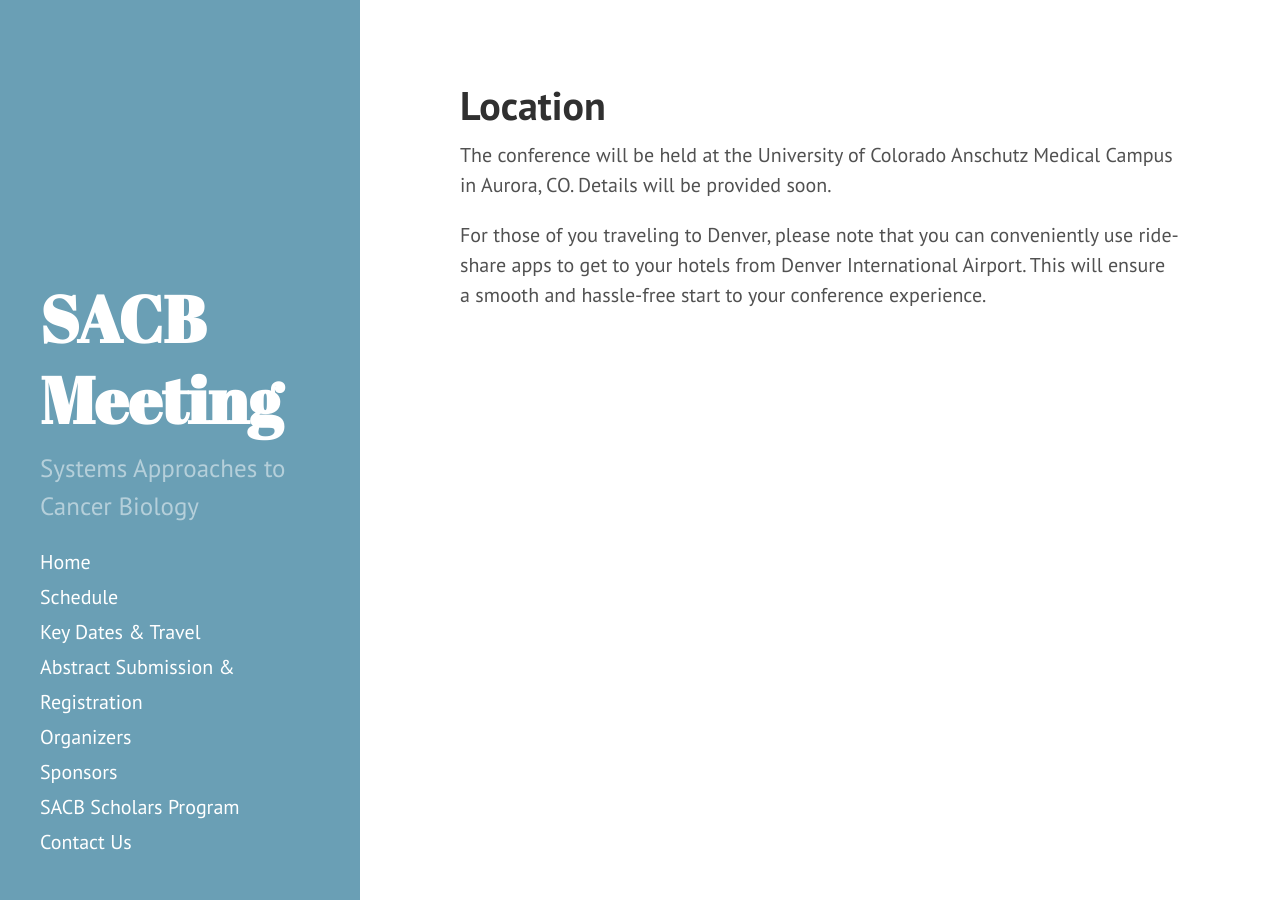
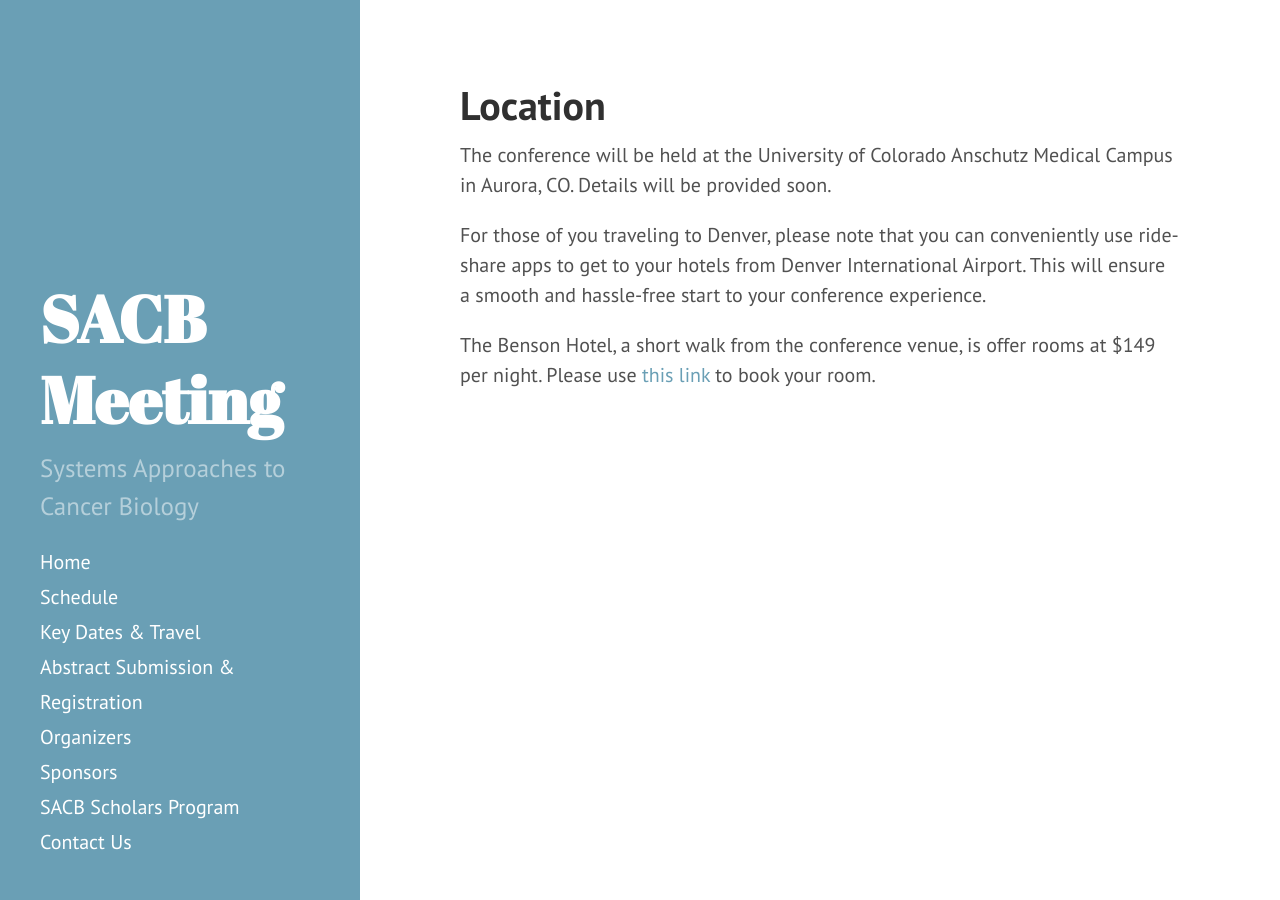
Before and after one commit to AECCSB/sacb-meeting, a Jekyll site: the page built from location.md, in a window 1280 px wide. Built offline with Jekyll 4.4.1, drawn with Linux system fonts in a browser that asks for light colours.

Commit message:
Update location.md

```diff
--- a/location.md
+++ b/location.md
@@ -5,3 +5,5 @@
 The conference will be held at the University of Colorado Anschutz Medical Campus in Aurora, CO. Details will be provided soon.
 
 For those of you traveling to Denver, please note that you can conveniently use ride-share apps to get to your hotels from Denver International Airport. This will ensure a smooth and hassle-free start to your conference experience.
+
+The Benson Hotel, a short walk from the conference venue, is offer rooms at $149 per night. Please use [this link](https://be.synxis.com/?Hotel=39664&Chain=6052&arrive=2027-01-21&depart=2027-01-23&adult=1&child=0&group=SACB) to book your room.
```
